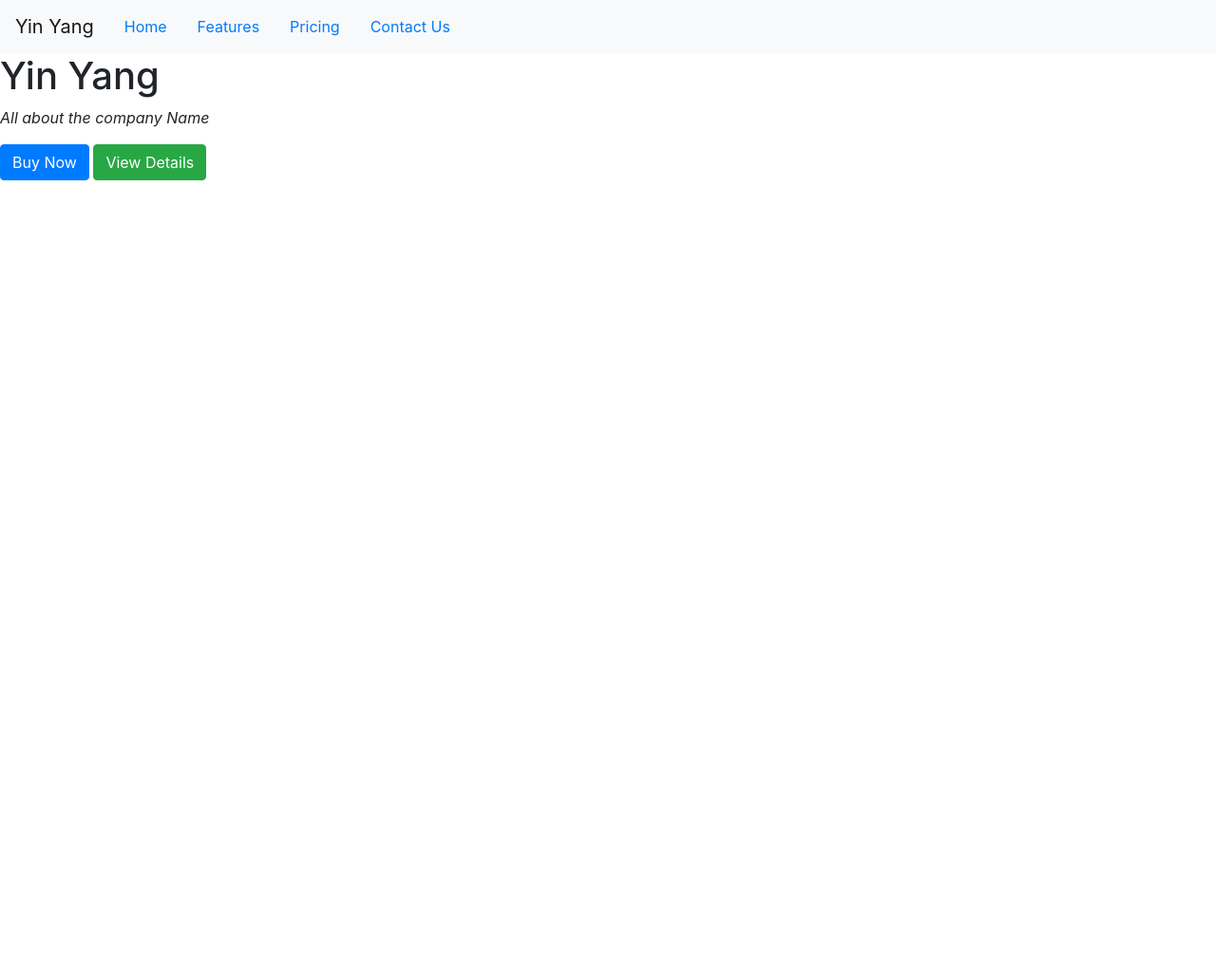
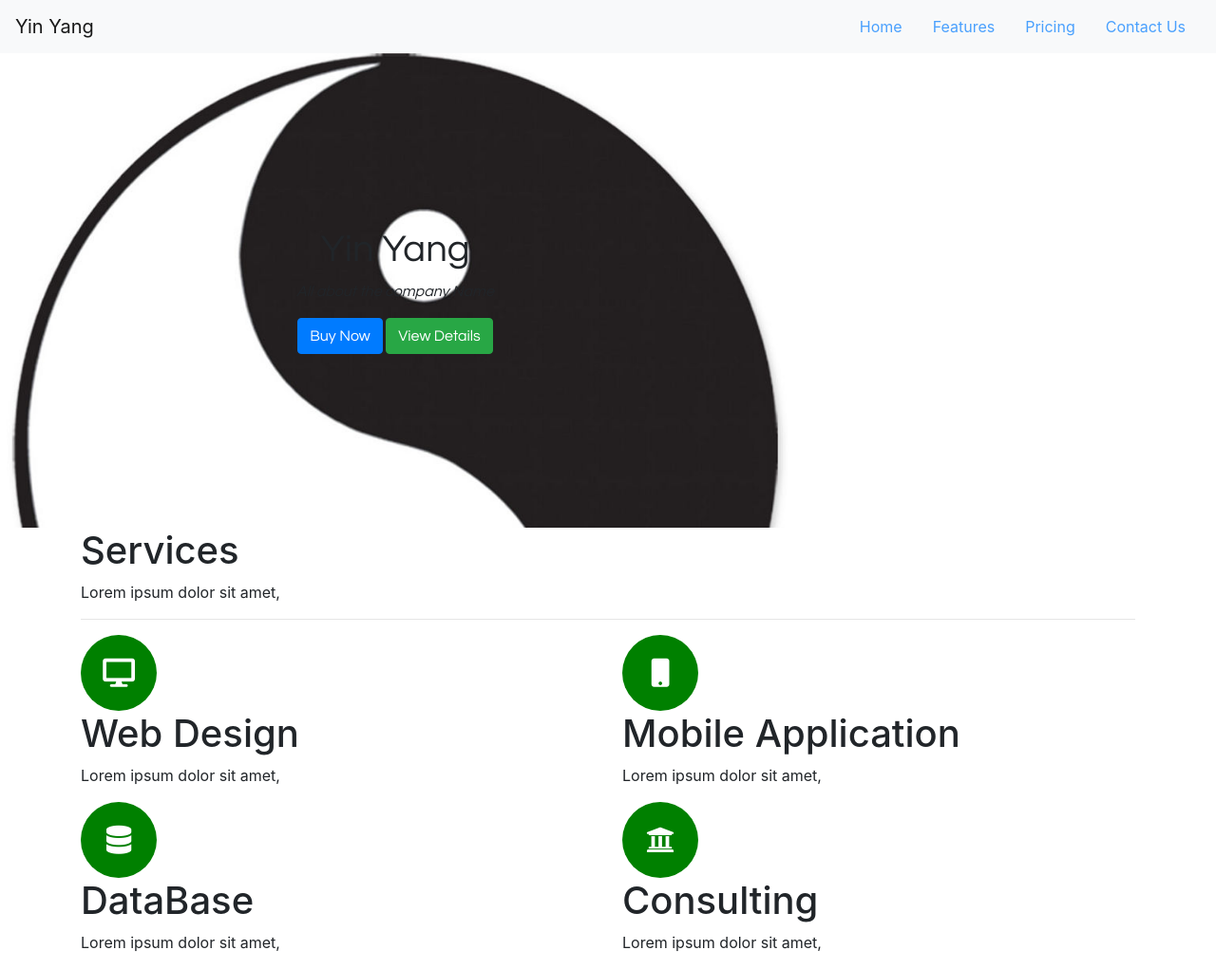
Before and after one commit to RogerBatista16/hello-world, a plain HTML site: page index.html in a window 1280 px wide. Shown: the whole page at 95% size. Before the commit the page ends 800 px from the top, so only its background shows below. Drawn offline with nearby package versions, Linux system fonts and the light colour scheme.

Commit message:
services

```diff
--- a/index.html
+++ b/index.html
@@ -1,8 +1,10 @@
 <!DOCTYPE html>
     <html>
         <head>
+        <link rel="stylesheet" href="https://use.fontawesome.com/releases/v5.7.2/css/all.css" integrity="sha384-fnmOCqbTlWIlj8LyTjo7mOUStjsKC4pOpQbqyi7RrhN7udi9RwhKkMHpvLbHG9Sr" crossorigin="anonymous">
         <link href="https://fonts.googleapis.com/css?family=Questrial" rel="stylesheet">
             <link rel="stylesheet" href="https://stackpath.bootstrapcdn.com/bootstrap/4.1.3/css/bootstrap.min.css" integrity="sha384-MCw98/SFnGE8fJT3GXwEOngsV7Zt27NXFoaoApmYm81iuXoPkFOJwJ8ERdknLPMO" crossorigin="anonymous">
+            <link rel="stylesheet" type="text/css" href="./style.css">
             <title> My Blog </title>
         </head>
         <body>
@@ -22,7 +24,7 @@
 
   </button>
       <!--Nav Items-->
-  <div class="collapse navbar-collapse" justify-content-end" id="navbar">
+  <div class="collapse navbar-collapse justify-content-end" id="navbar">
 
 
 
@@ -40,7 +42,7 @@
 </nav>
             <!--header-->
             <header class="d-flex align-items-center">
-            <div class"container">
+            <div class="container">
 
 
             <h1> Yin Yang</h1>
@@ -50,5 +52,39 @@
             <button type="button" class="btn btn-success">View Details</button>
                     </div>
             </header>
+            <!-- Services -->
+
+            <section class="services container">
+                <h1> Services </h1>
+                <p> Lorem ipsum dolor sit amet, </p>
+                <hr>
+                <div class="row">
+                    <div class="col">
+                    <i class="fas fa-desktop"></i>
+                        <h1>Web Design</h1>
+                        <p>Lorem ipsum dolor sit amet, </p>
+                    </div>
+                    <div class="col">
+                    <i class="fas fa-mobile"></i>
+                        <h1>Mobile Application</h1>
+                        <p>Lorem ipsum dolor sit amet, </p>
+                    </div>
+                </div>
+                 <div class="row">
+                    <div class="col">
+                    <i class="fas fa-database"></i>
+                        <h1>DataBase</h1>
+                        <p>Lorem ipsum dolor sit amet, </p>
+                    </div>
+                    <div class="col">
+                    <i class="fas fa-university"></i>
+                        <h1>Consulting</h1>
+                        <p>Lorem ipsum dolor sit amet, </p>
+                    </div>
+                </div>
+
+
+
+            </section>
         </body>
     </html>
--- a/style.css
+++ b/style.css
@@ -8,7 +8,7 @@
 header{
   /*Sizing of the element*/
  height: 500px;
- width: 100%;
+ width: 65%;
  /*Set and adjust background image*/
  background-image: url("yinyang.jpg");
  background-size: cover;
@@ -18,3 +18,17 @@ header{
 text-align: center;
 font-family: 'Questrial', sans-serif;
 }
+header p {
+    /* Add the front-style property here*/
+}
+.services i {
+    height: 80px;
+    width: 80px;
+    color: white;
+    background-color: green;
+    padding: 25px 20px;
+    font-size: 30px;
+    border-radius: 50%;
+    text-align: center;
+
+}
```
